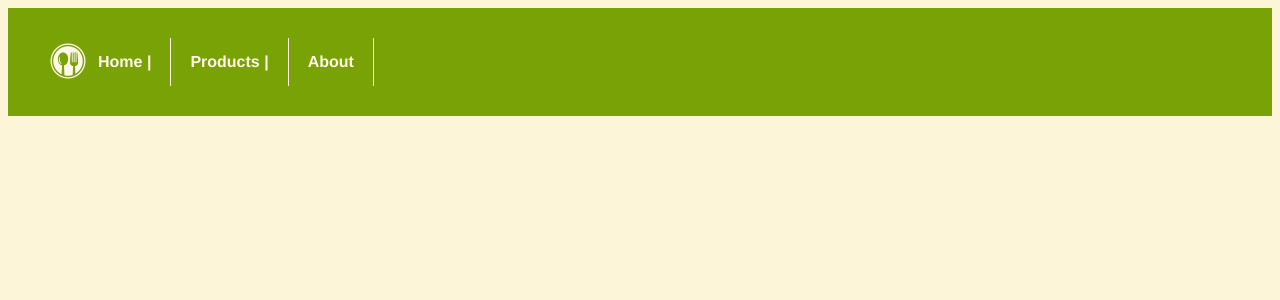
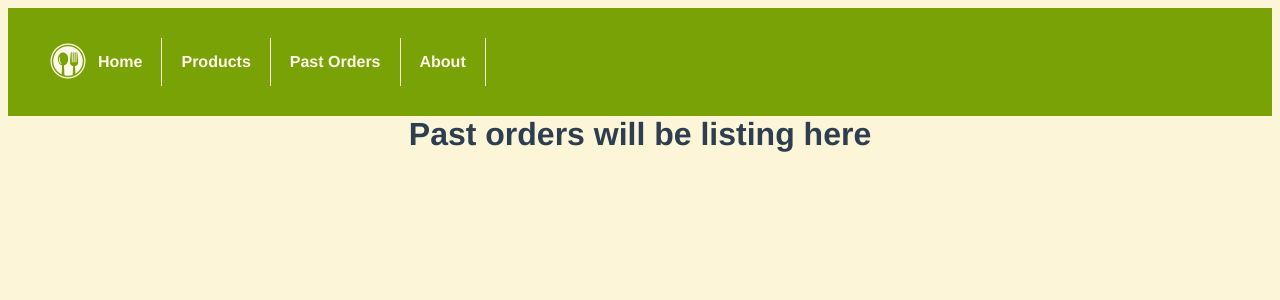
Before and after one commit to vaibhav18matere/vue-js-foodmart, a Vue app: page /past-orders in a window 1280 px wide. Shown: the top 300 px of the page. Built offline with nearby package versions, Linux system fonts and the light colour scheme.

Commit message:
feat : past-orders page added & routing for it

```diff
--- a/src/App.vue
+++ b/src/App.vue
@@ -3,10 +3,13 @@
     <nav class="top-bar-nav">
       <router-link to="/" class="top-bar-link">
         <i class="icofont-spoon-and-fork"></i>
-        <span>Home | </span>
+        <span>Home</span>
       </router-link>
       <router-link to="/products" class="top-bar-link">
-        <span>Products | </span>
+        <span>Products</span>
+      </router-link>
+      <router-link to="/past-orders" class="top-bar-link">
+        <span>Past Orders</span>
       </router-link>
       <router-link to="/about" class="top-bar-link">
         <span>About</span>
--- a/src/router/index.js
+++ b/src/router/index.js
@@ -2,7 +2,7 @@ import { createRouter, createWebHistory } from 'vue-router'
 import HomeView from '../views/HomeView.vue'
 import AboutViewVue from '@/views/AboutView.vue'
 import ProductsView from '@/views/ProductsView.vue'
-
+import OrderView from '@/views/OrderView.vue'
 const routes = [
   {
     path: '/',
@@ -13,6 +13,11 @@ const routes = [
     path: '/products',
     name: 'Products',
     component: ProductsView
+  },
+  {
+    path: '/past-orders',
+    name: 'Past Orders',
+    component: OrderView
   },
   {
     path: '/about',
--- /dev/null
+++ b/src/views/OrderView.vue
@@ -0,0 +1,5 @@
+<template>
+     <div class="past-orders">
+          <h1>Past orders will be listing here</h1>
+     </div>
+</template>
--- a/src/views/ProductsView.vue
+++ b/src/views/ProductsView.vue
@@ -1,5 +1,5 @@
 <template>
-     <div class="about">
+     <div class="product-listing">
           <h1>Products listing here</h1>
      </div>
 </template>
```
